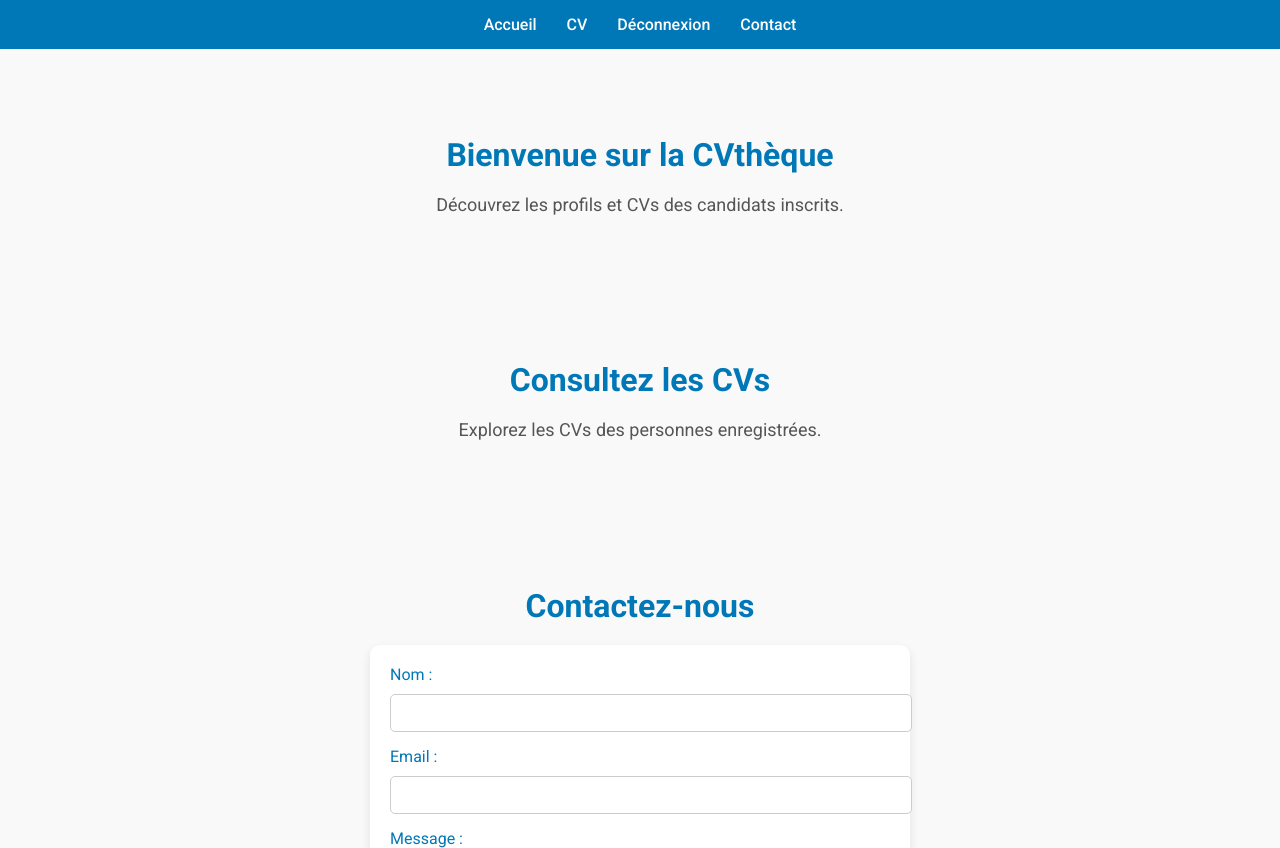
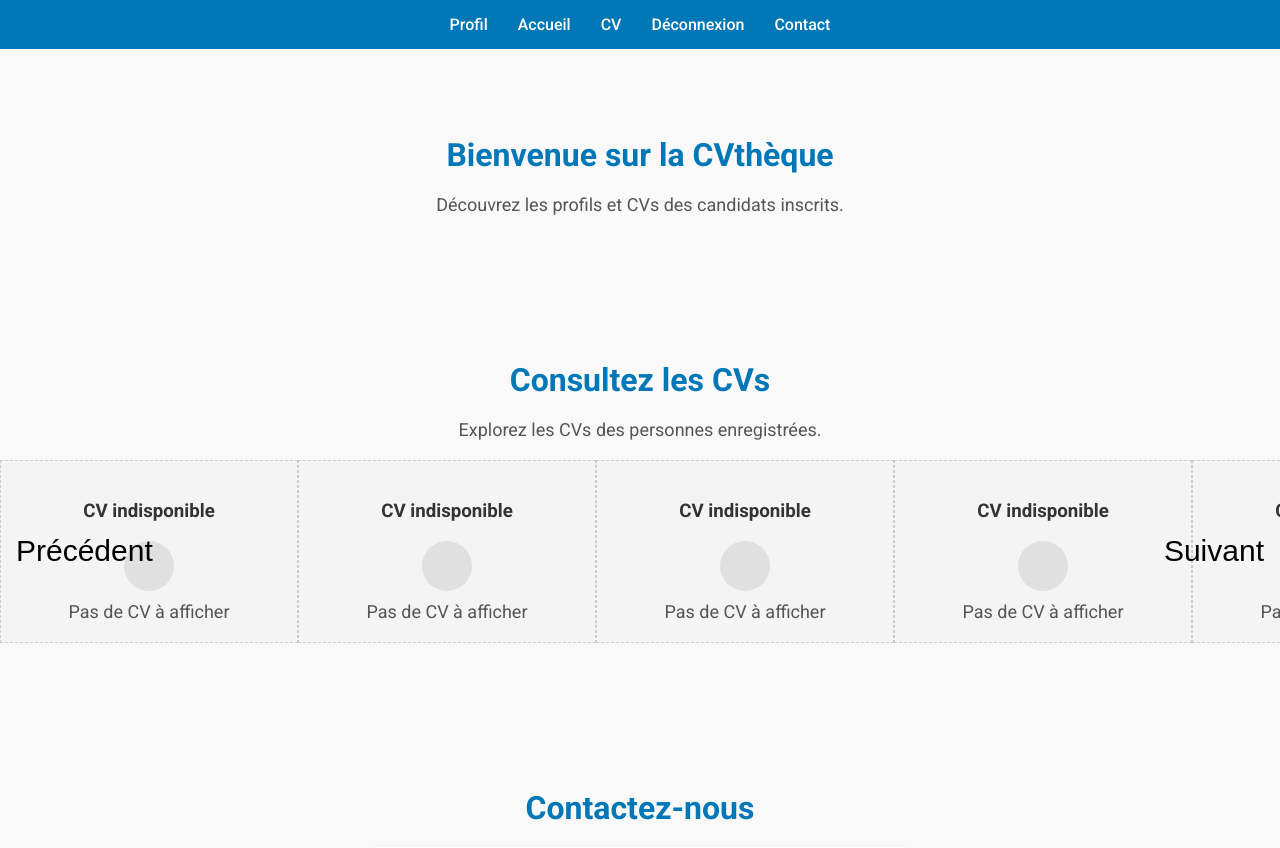
Before and after one commit to Ksperizer/CVth-que, a PHP site: page /Docker/app/public/home.php in a window 1280 px wide. Shown: the top 848 px of the page. Run offline with PHP 8.4, Linux system fonts and the light colour scheme; the visitor is signed in with stand-in values (Sample User, id 1); data that the repository does not hold is empty.

Commit message:
whore modif

```diff
--- a/Docker/app/public/home.css
+++ b/Docker/app/public/home.css
@@ -54,6 +54,67 @@ section {
     color: #555;  /* Couleur légèrement plus claire pour les paragraphes */
     max-width: 600px;
     margin: 0 auto;
+}
+
+/* caroussel */
+.carousel {
+    display: flex;
+    align-items: center;
+    justify-content: center;
+    position: relative;
+    width: 100%;
+    overflow: hidden;
+    margin-top: 20px;
+}
+
+.carouselTrack {
+    display: flex;
+    transition: transform 0.5s ease-in-out;
+    width: 100%;
+}
+
+.carouselItem {
+    flex: 0 0 20%;
+    text-align: center;
+    padding: 10px;
+}
+
+.cvIcon{
+    width: 50px;
+    height: 50px;
+}
+
+.prev, .next {
+    background-color: transparent;
+    border: none;
+    font-size: 30px;
+    position: absolute;
+    top: 50%;
+    transform: translateY(-50%);
+    cursor: pointer;
+}
+
+.prev {
+    left: 10px;
+}
+
+.next {
+    right: 10px;
+}
+
+.carouselItem.empty {
+    background-color: #f4f4f4;
+    text-align: center;
+    border: 1px dashed #ccc;
+    padding: 20px;
+}
+
+.cvIcon.empty {
+    width: 50px;
+    height: 50px;
+    background-color: #e0e0e0;
+    margin: 10px auto;
+    border-radius: 50%;
 }
 
 /* Formulaires */
--- /dev/null
+++ b/Docker/app/public/home.js
@@ -0,0 +1,59 @@
+document.addEventListener("DOMContentLoaded", function () {
+    // Modal Connexion
+    var modal = document.getElementById("myModal");
+    var btn = document.getElementById("connexionBtn");
+    var span = document.querySelector(".close");
+
+    // Redirect to register page
+    document.getElementById("registerBtn").onclick = function() {
+        window.location.href = "register.php";
+    };
+
+    // Open modal when button is clicked
+    btn.onclick = function() {
+        modal.style.display = "block";
+    };
+
+    // Close modal when "X" is clicked
+    span.onclick = function() {
+        modal.style.display = "none";
+    };
+
+    // Close modal if user clicks outside the modal
+    window.onclick = function(event) {
+        if (event.target == modal) {
+            modal.style.display = "none";
+        }
+    };
+});
+
+// Carousel JS
+const track = document.querySelector('.carousel-track');
+const prevButton = document.querySelector('.prev');
+const nextButton = document.querySelector('.next');
+const items = document.querySelectorAll('.carousel-item');
+let currentIndex = 0;
+const itemsToShow = 3; // Number of items to show at a time
+const totalItems = items.length;
+
+function updateCarousel() {
+    const itemWidth = items[0].getBoundingClientRect().width;
+    const newPosition = -currentIndex * itemWidth;
+    track.style.transform = `translateX(${newPosition}px)`;
+}
+
+// next button
+nextButton.addEventListener('click', () => {
+    if (currentIndex < totalItems - itemsToShow) {
+        currentIndex++;
+        updateCarousel();
+    }
+});
+
+// previous button
+prevButton.addEventListener('click', () => {
+    if (currentIndex > 0) {
+        currentIndex--;
+        updateCarousel();
+    }
+});
--- a/Docker/app/public/home.php
+++ b/Docker/app/public/home.php
@@ -3,7 +3,18 @@ if (session_status() === PHP_SESSION_NONE) {
     session_start();
 }
 
+require './config.php';
+
 $isLoggedIn = isset($_SESSION['user_id']);
+
+$stmt = $bdd->prepare( "SELECT CV.fileName, CV.filePath, users.username
+                        FROM CV
+                        INNER JOIN users ON CV.user_id = users.id
+                        ORDER BY CV.uploaded_at DESC
+                        LIMIT 6");
+$stmt->execute();
+$recentCvs = $stmt->fetchAll();
+$emptyBoxes = 6 - count($recentCvs);
 ?>
 
 <!DOCTYPE html>
@@ -13,6 +24,7 @@ $isLoggedIn = isset($_SESSION['user_id']);
     <meta name="viewport" content="width=device-width, initial-scale=1.0">
     <link href="https://fonts.googleapis.com/css2?family=Roboto:wght@400;500;700&display=swap" rel="stylesheet">
     <link rel="stylesheet" type="text/css" href="home.css">
+    <script src="home.js"></script>
 
     <title>CVthèque - Accueil</title>
 </head>
@@ -20,16 +32,23 @@ $isLoggedIn = isset($_SESSION['user_id']);
     <!--  Navigation -->
 <nav>
     <ul>
-            <li><a href="#home.php">Accueil</a></li>
-            <li><a href="#cv">CV</a></li>
+        <?php if ($isLoggedIn): ?>  <!-- Afficher uniquement si l'utilisateur est connecté -->
+            <li><a href="profil.php">Profil</a></li>
+        <?php endif; ?>
+
+        <li><a href="home.php">Accueil</a></li>
+        <li><a href="cv.php">CV</a></li>
+
         <?php if ($isLoggedIn): ?>
             <li><a href="logout.php">Déconnexion</a></li>
         <?php else: ?>
-                <li><a href="#connexion" id="connexionBtn">Connexion</a></li>
+            <li><a href="login.php">Connexion</a></li>
         <?php endif; ?>
-            <li><a href="#contact">Contact</a></li>
+
+        <li><a href="contact.php">Contact</a></li>
     </ul>
 </nav>
+
 
     <!--  Accueil -->
     <section id="accueil">
@@ -41,7 +60,31 @@ $isLoggedIn = isset($_SESSION['user_id']);
     <section id="cv">
     <h2>Consultez les CVs</h2>
     <p>Explorez les CVs des personnes enregistrées.</p>
+    <!-- Carousel -->
+    <div class="carousel">
+        <button class="prev">Précédent</button>
+        <div class="carouselTrack">
+            <?php foreach ($recentCvs as $CV): ?>
+                <div class="carouselItem">
+                    <h3><?php echo htmlspecialchars($CV['username']); ?></h3>
+                    <a href="<?php echo htmlspecialchars($CV['file_path']); ?>" target="_blank">
+                        <img src="pdfIcon.png" alt="pdfIcon" class="cvIcon">
+                    </a>
+                    <p><a href="<?php echo htmlspecialchars($CV['file_path']); ?>" target="_blank">Télécharger</a></p>
+                </div>
+            <?php endforeach; ?>
+            <?php for ($i = 0; $i < $emptyBoxes; $i++): ?>
+                <div class="carouselItem empty">
+                    <h3>CV indisponible</h3>
+                    <div class="cvIcon empty"></div>
+                    <p>Pas de CV à afficher</p>
+                </div>
+            <?php endfor; ?>
+        </div>
+        <button class="next">Suivant</button>
+    </div>
 </section>
+
 
   <!-- Connexion Modal -->
 <?php if (!$isLoggedIn): ?>
@@ -82,29 +125,7 @@ $isLoggedIn = isset($_SESSION['user_id']);
     </section>
 
 
-    <script>
-        // Modal Connexion
-        var modal = document.getElementById("myModal");
-        var btn = document.getElementById("connexionBtn");
-        var span = document.getElementsByClassName("close")[0];
-        document.getElementById("registerBtn").onclick = function() {
-            window.location.href = "register.php";
-        }
 
-        btn.onclick = function() {
-            modal.style.display = "block";
-        }
-
-        span.onclick = function() {
-            modal.style.display = "none";
-        }
-
-        window.onclick = function(event) {
-            if (event.target == modal) {
-                modal.style.display = "none";
-            }
-        }
-    </script>
 
 </body>
 </html>
--- /dev/null
+++ b/composer.json
@@ -0,0 +1,6 @@
+{
+    "require": {
+        "mpdf/mpdf": "^8.0",
+        "phpoffice/phpword": "^0.18"
+    }
+}
--- a/docker-compose.yaml
+++ b/docker-compose.yaml
@@ -21,6 +21,9 @@ services:
     volumes:
       - ./Docker/app/public:/var/www/html/public
       - ./Docker/app/src:/var/www/html/src
+      - ./vendor:/var/www/html/vendor
+      - ./composer.json:/var/www/html/composer.json
+      - ./composer.lock:/var/www/html/composer.lock
     expose:
       - "9000"
     depends_on:
```
Also changed, not shown: Docker/app/php/logout.php (deleted, +0 -14 lines), Docker/app/public/cv.php (+89 -0 lines), Docker/app/public/data.php (deleted, +0 -22 lines), Docker/app/public/profil.php (added, +66 -0 lines), bdd.sql (+27 -27 lines), Docker/app/php/contact.php (deleted), Docker/app/php/portfolio.php (deleted), 3 other files. Lines whose indentation alone changed are shown as unchanged.
